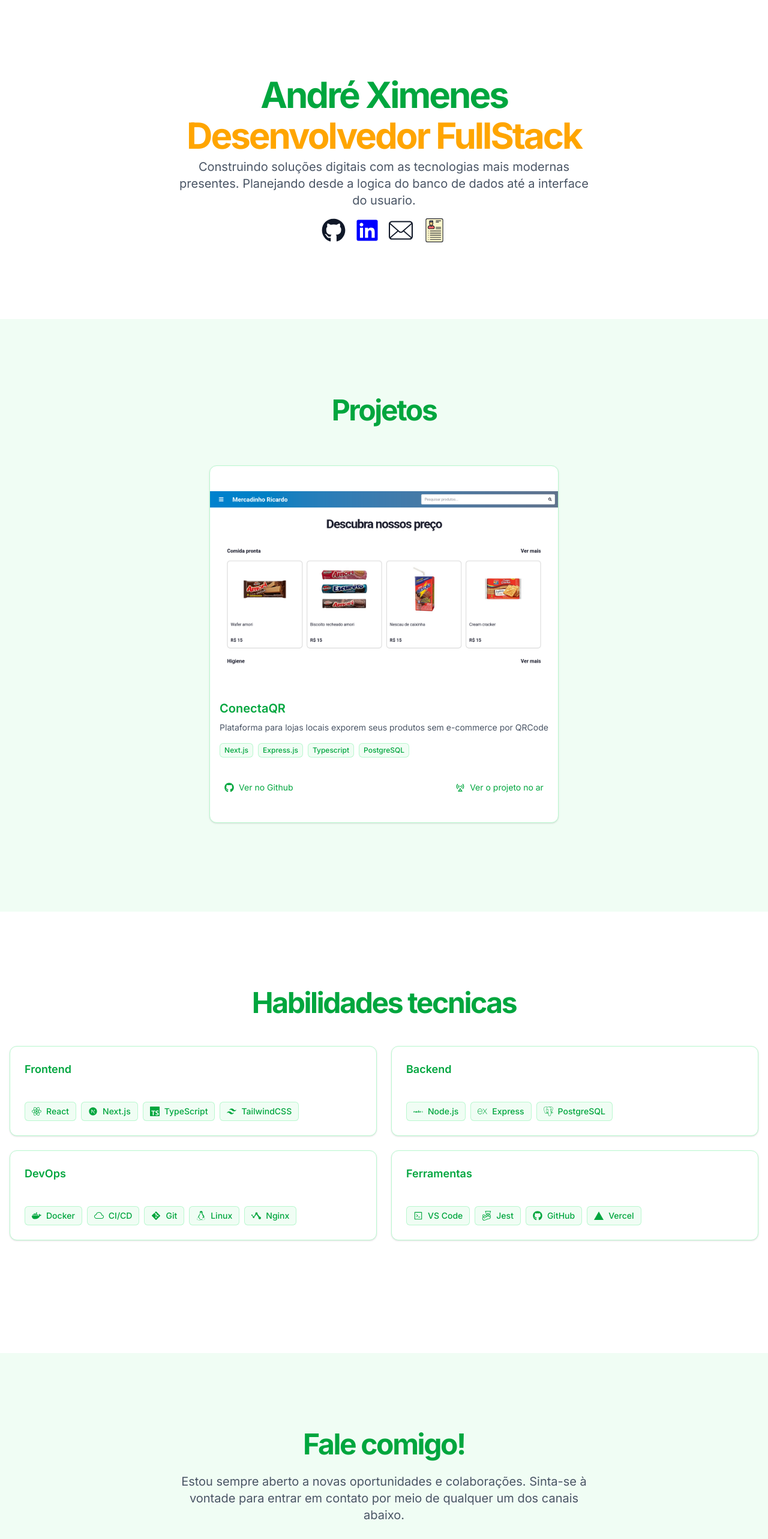
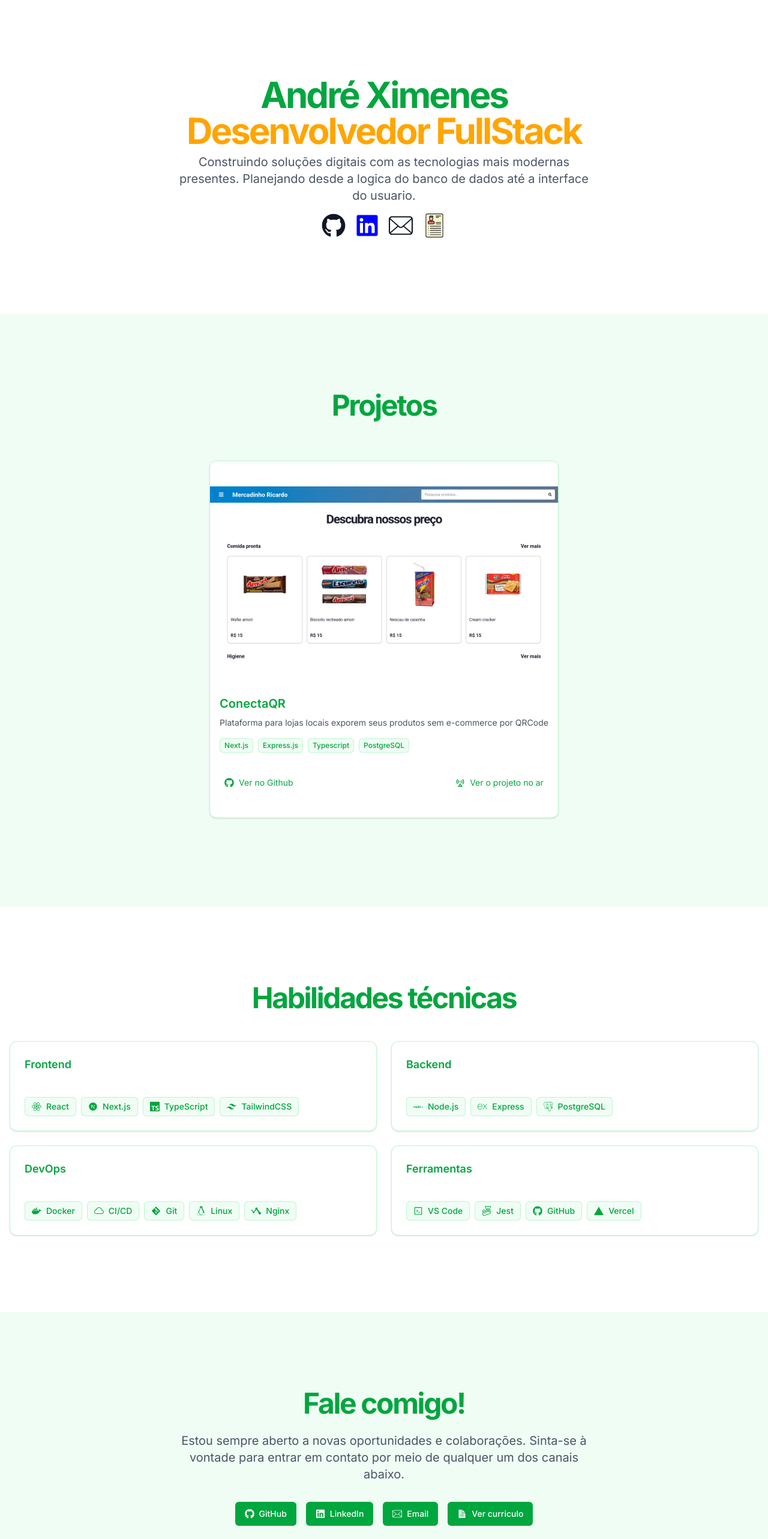
Before and after one commit to AndreXime/portifolio, a Next.js app: page / in a window 1280 px wide. Shown: the top 2566 px of the page at 60% size. Built offline with nearby package versions, Linux system fonts and the light colour scheme.

Commit message:
FiX: Pequenas correções na responsividade

```diff
--- a/src/app/page.tsx
+++ b/src/app/page.tsx
@@ -1,5 +1,4 @@
-import Projects from '@/content/Projects';
-import { TechStack, ProjectCard, Hero, Contact } from '@/components';
+import { TechStack, Hero, Contact, Projetos } from '@/components';
 
 export default function Page() {
 	return (
@@ -7,50 +6,32 @@ export default function Page() {
 			<main>
 				<section
 					id="about"
-					className="flex flex-col py-20 md:py-24 lg:py-32 px-5 min-h-[60dvh] mx-auto">
+					className="py-20 md:py-24 lg:py-32 px-5 min-h-[60dvh]">
 					<Hero />
 				</section>
 
 				<section
 					id="projects"
-					className="py-12 md:py-24 lg:py-32 bg-green-50">
-					<div className="min-h-[60dvh]">
-						<h2 className="heading text-3xl tracking-tighter sm:text-4xl md:text-5xl mb-12 text-center">Projetos</h2>
-						<div className="flex flex-wrap justify-center gap-5 p-5">
-							{Projects.map((project) => (
-								<ProjectCard
-									key={project.title}
-									title={project.title}
-									description={project.description}
-									image={project.image}
-									link={project.link}
-									tags={project.tags}
-									linkOnline={project.linkOnline}
-								/>
-							))}
-						</div>
-					</div>
+					className="py-12 md:py-24 lg:py-32 min-h-[60dvh] bg-green-50">
+					<h2 className="heading text-3xl tracking-tighter sm:text-4xl md:text-5xl mb-12 text-center">Projetos</h2>
+					<Projetos />
 				</section>
 
 				<section
 					id="tech"
-					className="py-12 md:py-24 lg:py-32 px-2">
-					<div className="min-h-[60dvh] mx-auto">
-						<h2 className="heading text-3xl tracking-tighter sm:text-4xl md:text-5xl mb-12 text-center">
-							Habilidades tecnicas
-						</h2>
-						<TechStack />
-					</div>
+					className="py-12 md:py-24 lg:py-32 px-2 min-h-[60dvh]">
+					<h2 className="heading text-3xl tracking-tighter sm:text-4xl md:text-5xl mb-12 text-center">
+						Habilidades técnicas
+					</h2>
+					<TechStack />
 				</section>
 
 				<section
 					id="contact"
-					className="py-12 md:py-24 lg:py-32 bg-green-50 px-5">
-					<div className="mx-auto min-h-[40dvh]">
-						<div className="mx-auto text-center items-center flex flex-col">
-							<h2 className="heading text-3xl tracking-tighter md:text-5xl mb-6">Fale comigo!</h2>
-							<Contact />
-						</div>
+					className="py-12 md:py-24 lg:py-32 px-5 min-h-[40dvh] bg-green-50">
+					<div className="text-center items-center flex flex-col">
+						<h2 className="heading text-3xl tracking-tighter sm:text-4xl md:text-5xl mb-6">Fale comigo!</h2>
+						<Contact />
 					</div>
 				</section>
 			</main>
--- a/src/components/index.ts
+++ b/src/components/index.ts
@@ -1,8 +1,8 @@
-import ProjectCard from './sections/ProjectCards';
+import Projetos from './sections/Projetos';
 import TechStack from './sections/TechCards';
 import { Card, CardContent, CardFooter } from './ui/Card';
 import { Button } from './ui/Button';
 import Hero from './sections/Hero';
 import Contact from './sections/Contact';
 
-export { ProjectCard, TechStack, Card, CardContent, CardFooter, Button, Hero, Contact };
+export { Projetos, TechStack, Card, CardContent, CardFooter, Button, Hero, Contact };
--- a/src/components/sections/Contact.tsx
+++ b/src/components/sections/Contact.tsx
@@ -9,7 +9,7 @@ export default function Contact() {
 				Estou sempre aberto a novas oportunidades e colaborações. Sinta-se à vontade para entrar em contato por meio de
 				qualquer um dos canais abaixo.
 			</p>
-			<div className="flex flex-wrap justify-center gap-4">
+			<div className="flex flex-col md:flex-row gap-4">
 				<Link
 					href="https://github.com/AndreXime"
 					target="_blank">
@@ -37,7 +37,10 @@ export default function Contact() {
 						size={'lg'}
 						variant={'link'}
 						className="gap-2 btn-primary">
-						<IconEmail className="h-5 w-5" />
+						<IconEmail
+							color="white"
+							className="h-5 w-5"
+						/>
 						Email
 					</Button>
 				</Link>
--- a/src/components/sections/Hero.tsx
+++ b/src/components/sections/Hero.tsx
@@ -5,9 +5,12 @@ export default function Hero() {
 	return (
 		<div className="flex flex-col items-center justify-center space-y-4 text-center">
 			<div className="space-y-2">
-				<h1 className="heading tracking-tighter text-3xl sm:text-4xl md:text-5xl lg:text-6xl/none">André Ximenes</h1>
-				<h1 className="heading text-[#FFA500] tracking-tighter text-3xl sm:text-4xl md:text-5xl lg:text-6xl/none">
-					Desenvolvedor FullStack
+				<h1 className="heading tracking-tighter text-4xl md:text-5xl lg:text-6xl/none">
+					André Ximenes
+					<span className="text-[#FFA500]">
+						<br />
+						Desenvolvedor FullStack
+					</span>
 				</h1>
 
 				<p className="mx-auto max-w-[700px] text-gray-600 md:text-xl">
--- a/src/components/sections/ProjectCards.tsx
+++ b/src/components/sections/Projetos.tsx
@@ -1,7 +1,26 @@
 import { Card, CardContent, CardFooter } from '@/components';
+import { IconGithub, IconOnline } from '@/components/ui/Icons';
 import Image from 'next/image';
 import Link from 'next/link';
-import { IconGithub, IconOnline } from '@/components/ui/Icons';
+import Projects from '@/content/Projects';
+
+export default function Projetos() {
+	return (
+		<div className="flex flex-wrap justify-center gap-5 p-5">
+			{Projects.map((project) => (
+				<ProjectCard
+					key={project.title}
+					title={project.title}
+					description={project.description}
+					image={project.image}
+					link={project.link}
+					tags={project.tags}
+					linkOnline={project.linkOnline}
+				/>
+			))}
+		</div>
+	);
+}
 
 interface ProjectCardProps {
 	title: string;
@@ -12,7 +31,7 @@ interface ProjectCardProps {
 	linkOnline?: string;
 }
 
-export default function ProjectCard({ title, description, image, link, tags, linkOnline }: ProjectCardProps) {
+function ProjectCard({ title, description, image, link, tags, linkOnline }: ProjectCardProps) {
 	return (
 		<Card className="card-custom">
 			<div className="relative aspect-video">
```
